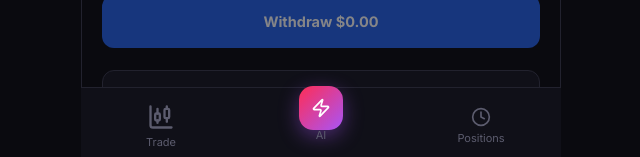
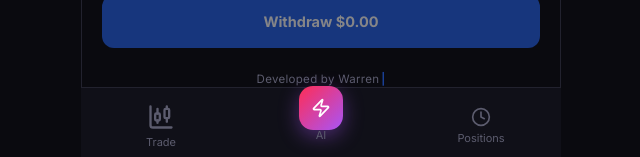
Before and after one commit to truelogic-lab/tagoption, a React (Vite) app: page /withdraw in a window 1280 px wide. Shown: the part 641-798 px from the top of the page, without its empty margins (319-959 px from the left). Built offline with nearby package versions, Linux system fonts and the light colour scheme; no server answers; sample sign-in values are in the browser's storage.

Commit message:
client: withdraw matches deposit, add typewriter credit

```diff
--- a/src/pages/app/Withdraw.jsx
+++ b/src/pages/app/Withdraw.jsx
@@ -1,11 +1,54 @@
-import React, { useState } from "react";
+import React, { useEffect, useState } from "react";
 import { useNavigate, useOutletContext } from "react-router-dom";
 import {
-  LuSmartphone, LuShieldCheck, LuTriangleAlert, LuChevronRight,
+  LuSmartphone, LuChevronRight, LuTriangleAlert,
 } from "react-icons/lu";
 import { celebrateWithdraw } from "../../lib/celebrate";
 
 const MIN_WITHDRAW = 1;
+const CREDIT_TEXT = "Developed by Warren";
+
+/**
+ * Type, hold, erase, repeat. Falls back to static text under
+ * prefers-reduced-motion so the credit is never animated for users who
+ * opted out at the OS level.
+ */
+function Typewriter({ text, speed = 90, holdMs = 1800, eraseMs = 55, gapMs = 500 }) {
+  const [visible, setVisible] = useState(text);
+  const [phase, setPhase] = useState("hold");
+
+  useEffect(() => {
+    if (window.matchMedia?.("(prefers-reduced-motion: reduce)").matches) {
+      setVisible(text);
+      return;
+    }
+
+    let timer;
+    if (phase === "hold") {
+      timer = setTimeout(() => setPhase("erase"), holdMs);
+    } else if (phase === "erase") {
+      timer = setTimeout(
+        () => (visible.length ? setVisible(visible.slice(0, -1)) : setPhase("type")),
+        visible.length ? eraseMs : gapMs
+      );
+    } else if (phase === "type") {
+      timer = setTimeout(
+        () => (visible.length < text.length
+          ? setVisible(text.slice(0, visible.length + 1))
+          : setPhase("hold")),
+        speed
+      );
+    }
+    return () => clearTimeout(timer);
+  }, [visible, phase, text, speed, holdMs, eraseMs, gapMs]);
+
+  return (
+    <span aria-hidden="true">
+      {visible}
+      <span className="deposit__credit-caret">|</span>
+    </span>
+  );
+}
 
 export default function Withdraw() {
   const { store } = useOutletContext();
@@ -128,16 +171,9 @@ export default function Withdraw() {
         </button>
       </form>
 
-      <aside className="withdraw__note">
-        <LuShieldCheck size={18} strokeWidth={2} />
-        <div>
-          <strong>Before you withdraw</strong>
-          <p>
-            Withdrawals are reviewed before release. Make sure your phone number
-            is correct — funds sent to the wrong number cannot be recovered.
-          </p>
-        </div>
-      </aside>
+      <p className="deposit__credit" aria-label={CREDIT_TEXT}>
+        <Typewriter text={CREDIT_TEXT} />
+      </p>
     </div>
   );
 }
```
